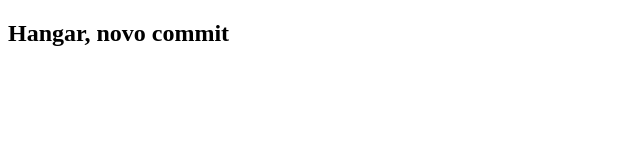
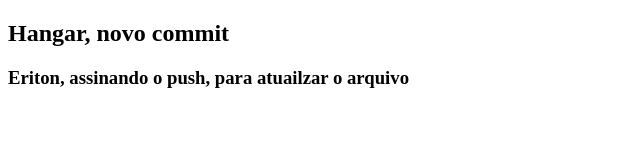
Before and after one commit to eritonsousa/hangar, a plain HTML site: page index.html in a window 1280 px wide. Shown: the whole page, without its empty margins (0-640 px from the left). Drawn offline with Linux system fonts and the light colour scheme.

Commit message:
Coloquei uma nova tag chamada <h3>

```diff
--- a/index.html
+++ b/index.html
@@ -7,5 +7,6 @@
 </head>
 <body>
     <h2>Hangar, novo commit</h2>
+    <h3>Eriton, assinando o push, para atuailzar o arquivo</h3>
 </body>
 </html>
```
